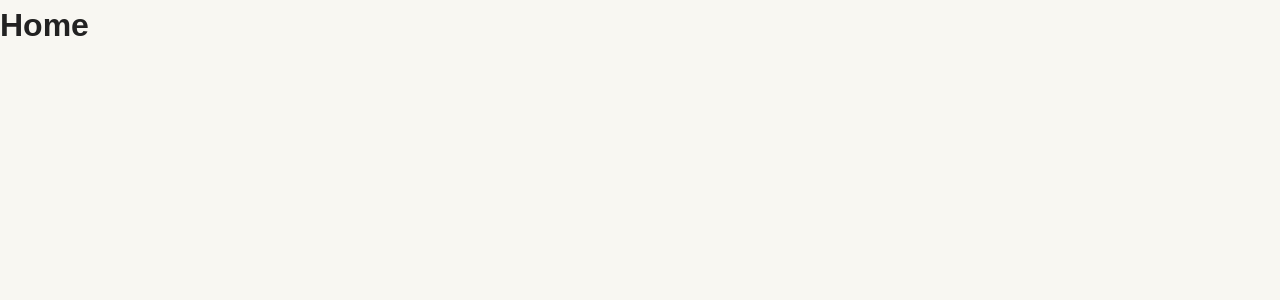
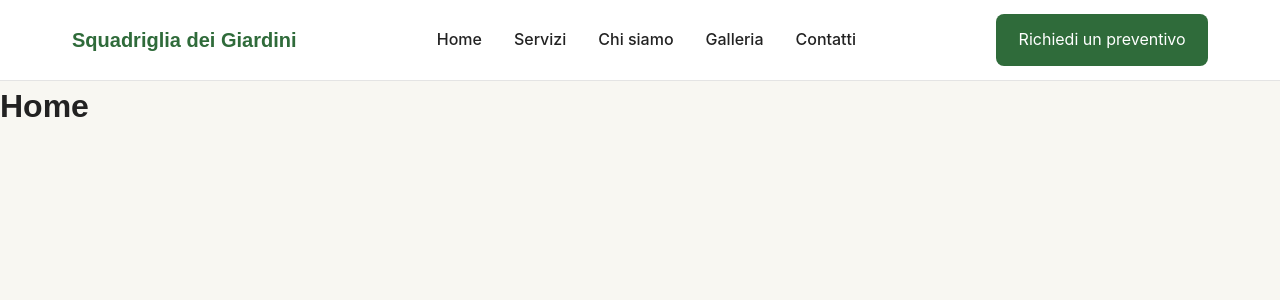
Before and after one commit to Jonas-Henry/squadriglia-dei-giardini, a React (Vite) app: page / in a window 1280 px wide. Shown: the top 300 px of the page. Built offline with nearby package versions, Linux system fonts and the light colour scheme; a web font is replaced by a local one.

Commit message:
criado os componentes de inteface  reutilizáveis

```diff
--- /dev/null
+++ b/src/components/common/Button/Button.module.css
@@ -0,0 +1,31 @@
+.button {
+  cursor: pointer;
+  border: none;
+  border-radius: var(--radius-md);
+
+  padding: .9rem 1.6rem;
+
+  font-weight: 600;
+
+  transition: .25s;
+}
+
+.primary {
+  background: var(--color-primary);
+  color: white;
+}
+
+.primary:hover {
+  background: var(--color-primary-dark);
+}
+
+.secondary {
+  background: transparent;
+  border: 1px solid var(--color-primary);
+  color: var(--color-primary);
+}
+
+.secondary:hover {
+  background: var(--color-primary);
+  color: white;
+}
--- /dev/null
+++ b/src/components/common/Button/index.js
@@ -0,0 +1 @@
+export { default } from './Button';
--- /dev/null
+++ b/src/components/common/Container/Container.jsx
@@ -0,0 +1,7 @@
+import styles from './Container.module.css';
+
+function Container({ children }) {
+  return <div className={styles.container}>{children}</div>;
+}
+
+export default Container;
--- /dev/null
+++ b/src/components/common/Container/Container.module.css
@@ -0,0 +1,6 @@
+.container {
+  width: 100%;
+  max-width: 1200px;
+  margin: 0 auto;
+  padding-inline: 2rem;
+}
--- /dev/null
+++ b/src/components/common/Container/index.js
@@ -0,0 +1 @@
+export { default } from './Container';
--- a/src/components/layout/MainLayout/MainLayout.jsx
+++ b/src/components/layout/MainLayout/MainLayout.jsx
@@ -1,9 +1,12 @@
 import { Outlet } from 'react-router-dom';
 import styles from './MainLayout.module.css';
+import Navbar from '@components/layout/Navbar/Navbar';
 
 function MainLayout() {
   return (
     <div className={styles.layout}>
+      <Navbar />
+
       <main className={styles.main}>
         <Outlet />
       </main>
--- /dev/null
+++ b/src/components/layout/Navbar/Navbar.jsx
@@ -0,0 +1,43 @@
+import { Link } from 'react-router-dom';
+import styles from './Navbar.module.css';
+import Container from '@components/common/Container/Container';
+
+function Navbar() {
+  return (
+    <header className={styles.header}>
+      <Container>
+        <div className={styles.container}>
+          <Link to="/" className={styles.logo}>
+            Squadriglia dei Giardini
+          </Link>
+
+          <nav>
+            <ul className={styles.menu}>
+              <li>
+                <Link to="/">Home</Link>
+              </li>
+              <li>
+                <Link to="/services">Servizi</Link>
+              </li>
+              <li>
+                <Link to="/about">Chi siamo</Link>
+              </li>
+              <li>
+                <Link to="/">Galleria</Link>
+              </li>
+              <li>
+                <Link to="/contact">Contatti</Link>
+              </li>
+            </ul>
+          </nav>
+
+          <Link to="/booking" className={styles.button}>
+            Richiedi un preventivo
+          </Link>
+        </div>
+      </Container>
+    </header>
+  );
+}
+
+export default Navbar;
--- /dev/null
+++ b/src/components/layout/Navbar/Navbar.module.css
@@ -0,0 +1,46 @@
+.header {
+  width: 100%;
+  background: var(--color-surface);
+  border-bottom: 1px solid var(--color-border);
+}
+
+.container {
+  display: flex;
+  align-items: center;
+  justify-content: space-between;
+
+  min-height: 80px;
+}
+
+.logo {
+  font-family: var(--font-heading);
+  font-size: 1.25rem;
+  font-weight: 700;
+  color: var(--color-primary);
+}
+
+.menu {
+  display: flex;
+  gap: 2rem;
+}
+
+.menu a {
+  font-weight: 500;
+  transition: color .2s;
+}
+
+.menu a:hover {
+  color: var(--color-primary);
+}
+
+.button {
+  padding: .8rem 1.4rem;
+  border-radius: var(--radius-md);
+  background: var(--color-primary);
+  color: white;
+  transition: .2s;
+}
+
+.button:hover {
+  background: var(--color-primary-dark);
+}
--- /dev/null
+++ b/src/components/layout/Navbar/index.js
@@ -0,0 +1 @@
+export { default } from './Navbar';
```
Also changed, not shown: src/components/common/Button/Button.jsx (added, +11 -0 lines).
